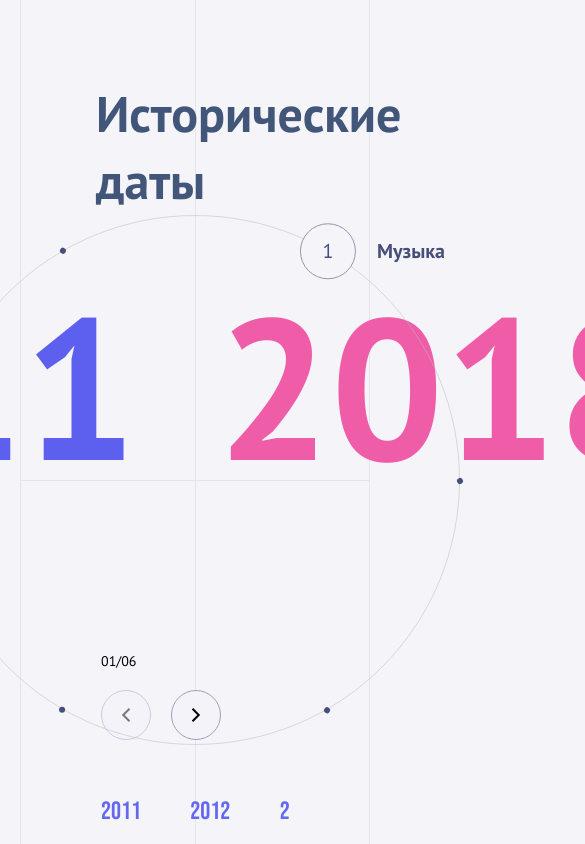
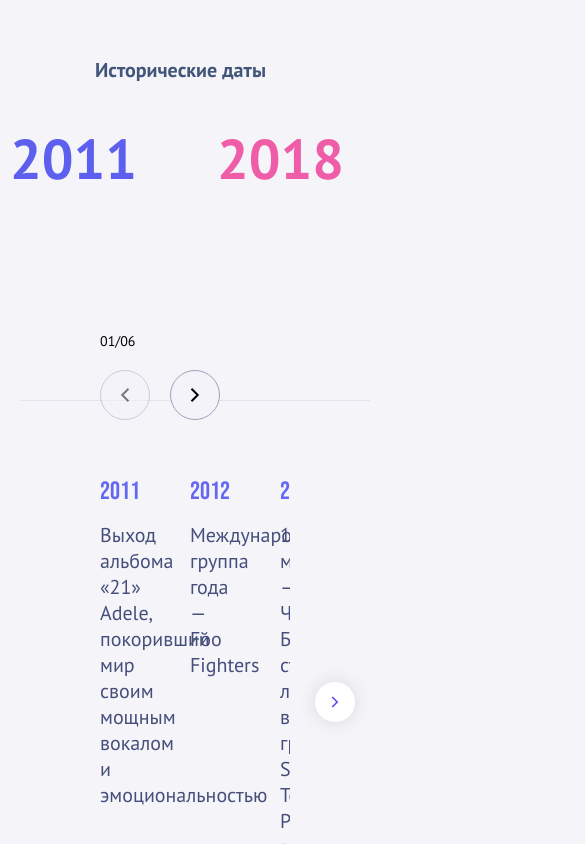
Before and after one commit to YuriLopata/historical-reel, a React app: page / in a window 390 px wide. Shown: the top 844 px of the page, 585 px wide, since content can reach past the window. Built offline with nearby package versions, Linux system fonts and the light colour scheme.

Commit message:
feature/ add adaptive styles (not finished)

```diff
--- a/src/App.tsx
+++ b/src/App.tsx
@@ -1,5 +1,5 @@
 import { IContentElement } from "models"
-import React, { FC, useState } from "react"
+import React, { FC, useEffect, useState } from "react"
 import { contentElements } from "./assets/db"
 import { CardSlider } from "./components/CardSlider/CardSlider"
 import { Header } from "./components/Header/Header"
@@ -14,9 +14,12 @@ export const App: FC = () => {
   const [activePoint, setActivePoint] = useState<IContentElement>(
     contentElements[0]
   )
-  const reelDiameter = 530 // px
-  const pointDiameter = 56 // px
-  const reelTopIndent = 480 // px от центра
+  const [isTablet, setIsTablet] = useState<boolean>(false)
+  const [isLandscape, setIsLandscape] = useState<boolean>(false)
+  const [isMobile, setIsMobile] = useState<boolean>(false)
+  let reelDiameter = 530 // px
+  let pointDiameter = 56 // px
+  let reelTopIndent = 480 // px от центра
   const pointCount = contentElements.length
   const angleIncrement: number = 360 / pointCount // град. между точками
   const animDuration: number = 1 // секунд
@@ -24,6 +27,24 @@ export const App: FC = () => {
   const activeIndex = contentElements.findIndex(
     (el: IContentElement) => el.id === activePoint.id
   )
+
+  if (window.innerWidth < 1036) {
+    reelDiameter = 436
+    reelTopIndent = 400
+  }
+
+  useEffect(() => {
+    const checkScreenWidth = () => {
+      setIsTablet(window.innerWidth < 1121)
+      setIsLandscape(window.innerWidth < 1036)
+      setIsMobile(window.innerWidth < 576)
+    }
+    window.addEventListener("resize", checkScreenWidth)
+    checkScreenWidth()
+    return () => {
+      window.removeEventListener("resize", checkScreenWidth)
+    }
+  }, [])
 
   const definePointRotate = (): number => {
     if (pointCount === 5 || pointCount === 4) return angleIncrement / 2
@@ -119,6 +140,7 @@ export const App: FC = () => {
         reelDiameter,
         pointDiameter,
         reelTopIndent,
+        isMobile,
       }}
     >
       <div className="wrapper">
@@ -133,12 +155,13 @@ export const App: FC = () => {
           />
         </div>
 
-        <Reel timePeriodsCount={pointCount} diameter={reelDiameter} />
+        {!isMobile && <Reel timePeriodsCount={pointCount} diameter={reelDiameter} />}
+
         <div
           className="line line-hor"
           style={{ top: `${reelTopIndent}px` }}
         ></div>
-        <div className="line line-ver"></div>
+        {!isMobile && <div className="line line-ver"></div>}
 
         <Switch elCount={pointCount} />
 
--- a/src/components/CardSlider/CardSlider.tsx
+++ b/src/components/CardSlider/CardSlider.tsx
@@ -29,7 +29,7 @@ export const CardSlider: FC<ICardSlider> = () => {
         { opacity: 1, duration: 1, delay: animDuration }
       )
     }
-  }, [activePoint, animDuration])
+  }, [activePoint, animDuration, isMounted, cardSliderRef])
 
   const getCardsCount = (): number => {
     const cardCount = activePoint.cards.length
--- a/src/components/ContentPoint/ContentPoint.tsx
+++ b/src/components/ContentPoint/ContentPoint.tsx
@@ -43,7 +43,7 @@ export const ContentPoint: FC<IContentPoint> = ({
         { opacity: 1, duration: 1, delay: animDuration }
       )
     }
-  }, [activePoint])
+  }, [activePoint, animDuration, isMounted, titleRef])
 
   const getActiveClassname = (el: IContentElement): string => {
     if (el.id === activePoint.id) return "component-point-wrapper--active"
--- a/src/components/Header/Header.tsx
+++ b/src/components/Header/Header.tsx
@@ -1,11 +1,14 @@
-import React, { FC } from "react"
+import React, { FC, useContext } from "react"
 import { IHeader } from "./interface"
 import "./header.scss"
+import { AppContext } from "../../context/AppContext"
 
 export const Header: FC<IHeader> = ({ title }) => {
+  const {isMobile} = useContext(AppContext)
+
   return (
     <div className="component-header">
-      <div className="component-header__line"></div>
+      {!isMobile && <div className="component-header__line"></div>}
 
       <h2>{title}</h2>
     </div>
--- a/src/context/AppContext.ts
+++ b/src/context/AppContext.ts
@@ -16,6 +16,7 @@ export interface IAppContext {
     reelDiameter: number
     pointDiameter: number
     reelTopIndent: number
+    isMobile: boolean
 }
 
 export const AppContext = createContext<IAppContext>({
@@ -31,5 +32,6 @@ export const AppContext = createContext<IAppContext>({
     animDuration: 0,
     reelDiameter: 0,
     pointDiameter: 0,
-    reelTopIndent: 0
+    reelTopIndent: 0,
+    isMobile: false
 })
--- a/src/index.scss
+++ b/src/index.scss
@@ -93,12 +93,43 @@ body {
       }
     }
 
+    .component-year {
+      margin-top: 90px;
+    }
+
     .line-hor {
-      top: 390px
+      top: 390px;
     }
   }
 }
 
-@media screen and (max-width: 321px) {
+@media screen and (max-width: 1036px) {
+  .component-year {
+    font-size: 160px;
+    margin-top: 36px !important;
+  }
+}
 
+@media screen and (max-width: 576px) {
+  .wrapper {
+    padding-top: 60px;
+    border: none;
+
+    .component-header {
+      h2 {
+        font-size: 20px;
+        line-height: 20px;
+      }
+    }
+
+    .years {
+      margin-top: 42px;
+
+      .component-year {
+        font-size: 56px;
+        line-height: 73px;
+        margin-top: 0 !important;
+      }
+    }
+  }
 }
```
Also changed, not shown: src/hooks/useIsMount.ts (deleted, +0 -9 lines).
